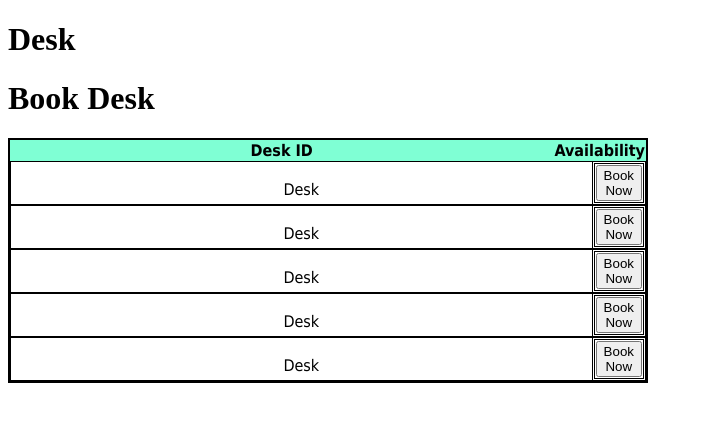
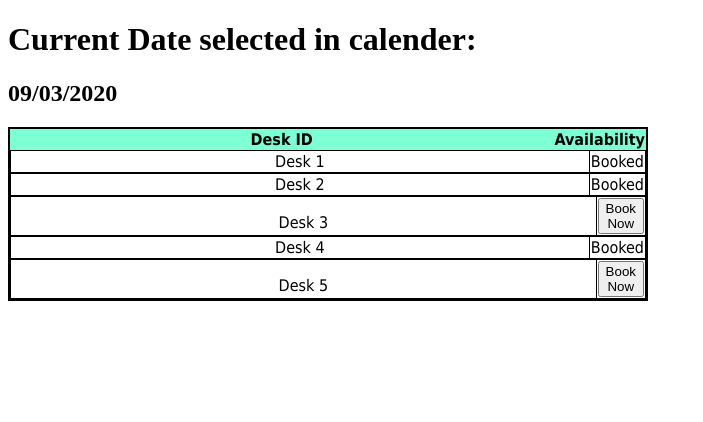
Before and after one commit to erin-switchstitch/deskeando, a React (Create React App) app in the folder client/: page /desks in a window 1280 px wide. Shown: the top 422 px of the page, without its empty margins (0-703 px from the left). Built offline with nearby package versions, Linux system fonts and the light colour scheme.

Commit message:
Set out new data structures in template data. DeskList.js and DeskListBooker.js are functional

```diff
--- a/client/src/App.js
+++ b/client/src/App.js
@@ -7,7 +7,7 @@ import DeskList from "./components/DeskList";
 const App = () => (
 	<Routes>
 		<Route path="/" element={<Home />} />
-		<Route path="/about/this/site" element={<About />} />
+		{/* <Route path="/about/this/site" element={<About />} /> */}
 		<Route path="/desks" element={<DeskList />} />
 	</Routes>
 );
--- a/client/src/components/DeskList.js
+++ b/client/src/components/DeskList.js
@@ -11,8 +11,8 @@ export default function DeskList(){
 
     return (
         <div className="DeskListContainer">
-            <h1>Desk</h1>
-            <h1>Book Desk</h1>
+            <h1>Current Date selected in calender: </h1>
+            <h2>09/03/2020</h2>
             <table>
                 <thead>
                     <tr>
@@ -24,22 +24,22 @@ export default function DeskList(){
                 <tbody>
                 {templateData.map((element)=>{
                                     return (
-                                        <div key={element.id}>
+                                        <div key={element.id} className="tableRows">
                                         <tr>
-                                            <td>Desk {element.number}</td>
-                                            <td>
-                                                {element.booked ? (
-                                                    <td>Booked</td>
+                                            <td className="tableLeftColumn">Desk {element.desk_id}</td>
+                                            <td className="tableRightColumn">
+                                                {element.desk_booked ? (
+                                                    <div>Booked</div>
                                                 ) : (
-                                                    <td>
-                                                        <button onClick={()=>setToOpen({ number: element.number, open: true })}>Book Now</button>
-                                                    </td>
+                                                    <div>
+                                                        <button onClick={()=>setToOpen({ number: element.desk_id, open: true })}>Book Now</button>
+                                                    </div>
                                                 )}
                                             </td>
                                         </tr>
                                         <div>
-                                                {toOpen.open && (toOpen.number === element.number) ? (
-                                                        <DeskListBooker />
+                                                {toOpen.open && (toOpen.number === element.desk_id) ? (
+                                                        <DeskListBooker deskNumber={element.desk_id} />
                                                     ) : (
                                                         <h2 className="noShow">Nothing to display</h2>
                                                     )
--- a/client/src/components/DeskListBooker.js
+++ b/client/src/components/DeskListBooker.js
@@ -1,14 +1,33 @@
-export default function DeskListBooker(){
+import React from "react";
+import { useState, useEffect } from "react";
 
-    console.log("BOOKER RUN") ;
+export default function DeskListBooker(props){
+
+    const currentDeskNumber = props.deskNumber;
+    console.log(currentDeskNumber);
+
+    const [bookingDetails, setBookingDetails] = useState({ first_name:"", last_name: "", start_date:"", desk_id: { currentDeskNumber } });
+
+    function submitHandler(e){
+        e.preventDefault();
+        alert(`Desk ${currentDeskNumber} has been booking by ${bookingDetails.first_name} ${bookingDetails.last_name}`);
+        console.log(bookingDetails);
+    }
+
+    let nowDate = new Date();
+    let currentDate = nowDate.getFullYear()+"-"+(nowDate.getMonth()+1)+"-"+nowDate.getDate();
+    let futureDate = nowDate.getFullYear()+"-"+(nowDate.getMonth()+2)+"-"+nowDate.getDate();
 
     return (
         <div className="bookingDropdown">
-            <form>
-                <label htmlFor="fname">First name:</label>
-                <input type="text" id="fname" name="fname" value="John"></input>
-                <label htmlFor="lname">Last name:</label>
-                <input type="text" id="lname" name="lname" value="Doe"></input>
+            <form onSubmit={submitHandler}>
+                <label htmlFor="email">First name:</label>
+                <input type="text" name="fname" id="fname" onChange={(e) => setBookingDetails({ ...bookingDetails, first_name:e.target.value })} value={bookingDetails.first_name}></input>
+                 <label htmlFor="email">Last name:</label>
+                <input type="text" name="lname" id="lname" onChange={(e) => setBookingDetails({ ...bookingDetails, last_name:e.target.value })} value={bookingDetails.last_name}></input>
+                <label htmlFor="start">Start date:</label>
+                <input type="date" name="start_date" id="start_date" onChange={(e) => setBookingDetails({ ...bookingDetails, start_date:e.target.value })} value={bookingDetails.start_date} min={currentDate} max={futureDate}></input>
+                <input type="submit" value="Submit Booking"></input>
             </form>
         </div>
 
--- a/client/src/components/templateData.json
+++ b/client/src/components/templateData.json
@@ -4,19 +4,19 @@
 		"desk_features": ["wheelchair","toilet"],
 		"desk_booked": true,
         "date_booked": "08/03/2022",
-		"duration_till_reset" : 0
+		"duration_till_reset" : 2
 	},
     {
 		"desk_id": 2,
 		"desk_features": ["wheelchair","toilet"],
 		"desk_booked": true,
         "date_booked": "08/03/2022",
-		"duration_till_reset" : 0
+		"duration_till_reset" : 1
 	},
     {
 		"desk_id": 3,
 		"desk_features": ["wheelchair","toilet"],
-		"desk_booked": true,
+		"desk_booked": false,
         "date_booked": "08/03/2022",
 		"duration_till_reset" : 0
 	},
@@ -25,13 +25,13 @@
 		"desk_features": ["wheelchair","toilet"],
 		"desk_booked": true,
         "date_booked": "08/03/2022",
-		"duration_till_reset" : 0
+		"duration_till_reset" : 4
 	},
         {
 		"desk_id": 5,
 		"desk_features": ["wheelchair","toilet"],
-		"desk_booked": true,
+		"desk_booked": false,
         "date_booked": "08/03/2022",
-		"duration_till_reset" : 0
+		"duration_till_reset" : 5
 	}
 ]
```
Also changed, not shown: client/src/components/alternativeTemplateData.json (added, +23 -0 lines), client/src/stylings/DeskList.css (+11 -0 lines).
